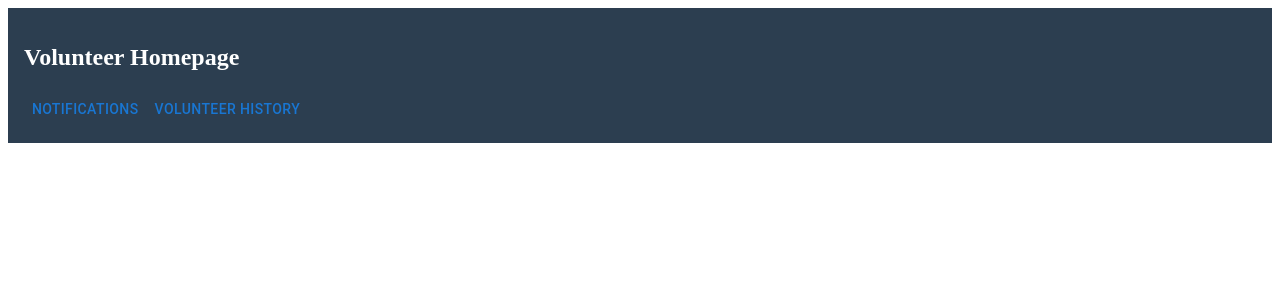
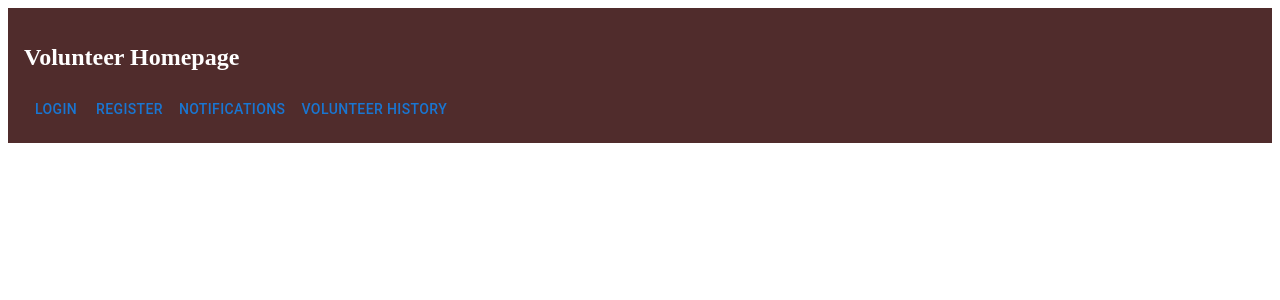
Before and after one commit to Reaper7861/software-design-project, a React (Create React App) app in the folder frontend/: page / in a window 1280 px wide. Shown: the top 300 px of the page. Built offline with nearby package versions, Linux system fonts and the light colour scheme.

Commit message:
added buttons for login and register pages

```diff
--- a/frontend/src/components/Navbar.js
+++ b/frontend/src/components/Navbar.js
@@ -3,8 +3,10 @@ import { Button } from '@mui/material'
 
 const Navbar = () => {
     return (
-        <nav style={{ backgroundColor: '#2c3e50', color: 'white', padding: '1rem'}}>
+        <nav style={{ backgroundColor: '#502c2c', color: 'white', padding: '1rem'}}>
             <h2>Volunteer Homepage</h2>
+            <Button href="/login">Login</Button>
+            <Button href="/register">Register</Button>
             <Button href="/notifications">Notifications</Button>
             <Button href="/history">Volunteer History</Button>
         </nav>
```
